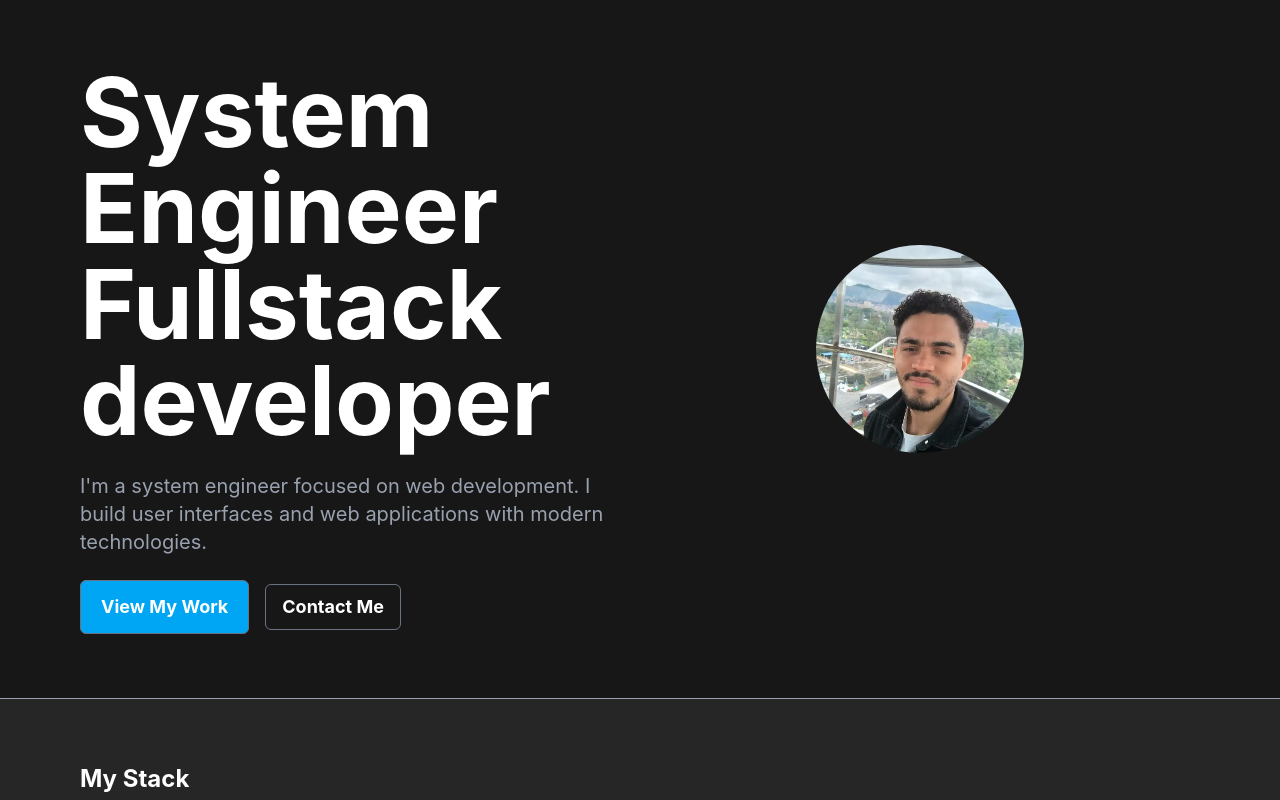
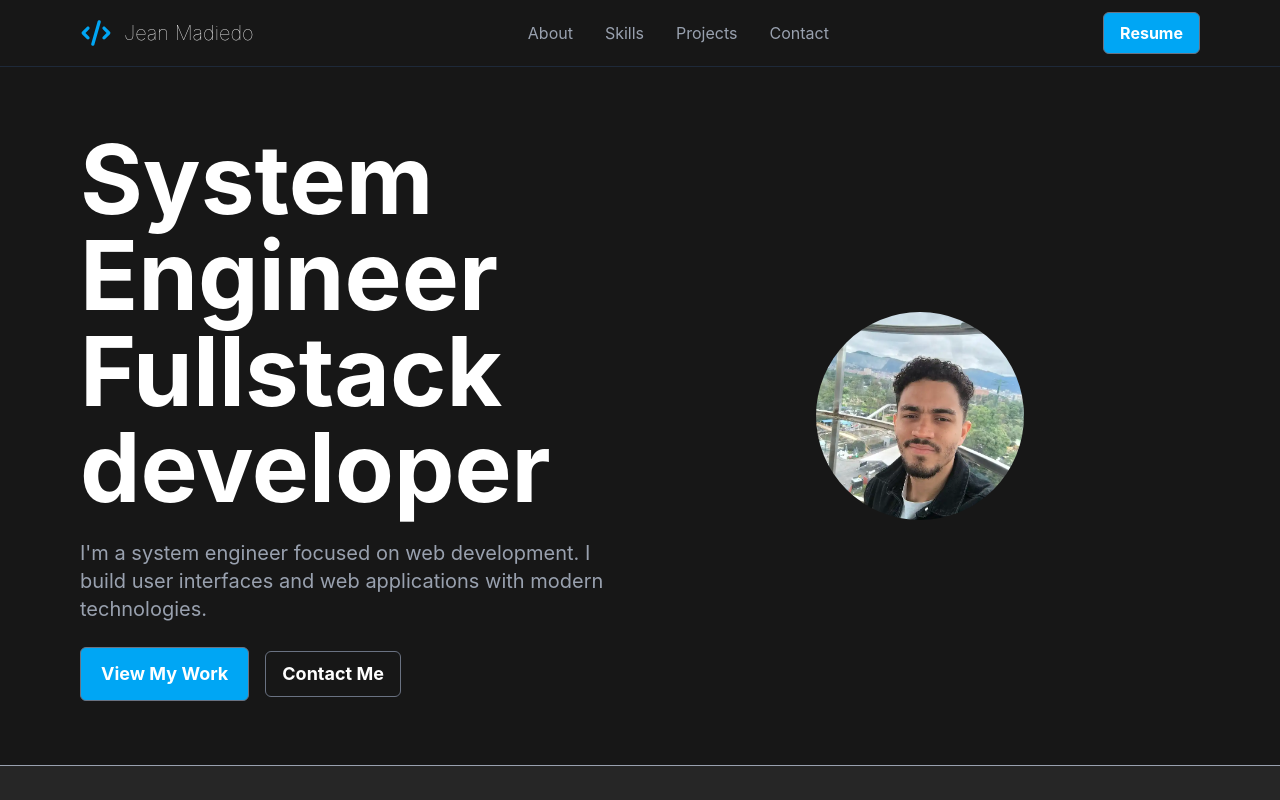
Before and after one commit to jeancmr/portfolio-react, a React (Vite) app: page / in a window 1280 px wide. Shown: the top 800 px of the page. Built offline with nearby package versions, Linux system fonts and the light colour scheme.

Commit message:
feat: add navbar

```diff
--- a/src/Portfolio.tsx
+++ b/src/Portfolio.tsx
@@ -3,10 +3,12 @@ import { Contact } from './components/sections/Contact';
 import { FeaturedProjects } from './components/sections/FeaturedProjects';
 import { Hero } from './components/sections/Hero';
 import { Stack } from './components/sections/Stack';
+import { NavBar } from './components/ui/NavBar';
 
 export const Portfolio = () => {
   return (
     <>
+      <NavBar />
       <Hero />
       <Stack />
       <About />
--- a/src/components/sections/Hero.tsx
+++ b/src/components/sections/Hero.tsx
@@ -16,9 +16,7 @@ export const Hero = () => {
             >
               View My Work
             </a>
-            {/* <button className="text-white font-bold text-lg px-4 py-2 bg-neutral-900 hover:bg-neutral-800 border border-gray-500 rounded-md cursor-pointer">
-              Contact Me
-            </button> */}
+
             <a
               href="#contact"
               className="text-white font-bold text-lg px-4 py-2 bg-neutral-900 hover:bg-neutral-800 border border-gray-500 rounded-md cursor-pointer"
--- /dev/null
+++ b/src/components/ui/NavBar.tsx
@@ -0,0 +1,42 @@
+import { iconsPath } from '../../data/iconsPath';
+
+export const NavBar = () => {
+  return (
+    <nav className="bg-neutral-900 border-b border-gray-800">
+      <header className="px-20 max-w-7xl mx-auto flex justify-between p-3">
+        <div className="flex items-center gap-3">
+          <svg
+            xmlns="http://www.w3.org/2000/svg"
+            viewBox="0 0 640 640"
+            className="w-8 h-8 fill-sky-500"
+          >
+            <path d={iconsPath.code} />
+          </svg>
+          <p className="text-white text-xl font-thin">Jean Madiedo</p>
+        </div>
+        <ul className="flex items-center gap-8 text-gray-400">
+          <li>
+            <a href="#about">About</a>
+          </li>
+          <li>
+            <a href="#skills">Skills</a>
+          </li>
+          <li>
+            <a href="#featured-projects">Projects</a>
+          </li>
+          <li>
+            <a href="#contact">Contact</a>
+          </li>
+        </ul>
+        <a
+          href="https://drive.google.com/file/d/1KezrGeYHefLAVRto3eDxiza65W4alEnk/view?usp=sharing"
+          target="_blank"
+          rel="noopener noreferrer"
+          className="text-white font-bold px-4 py-2 bg-sky-500 border hover:bg-sky-600 border-gray-500 rounded-md cursor-pointer transition-colors"
+        >
+          Resume
+        </a>
+      </header>
+    </nav>
+  );
+};
--- a/src/data/iconsPath.ts
+++ b/src/data/iconsPath.ts
@@ -1,4 +1,5 @@
 export const iconsPath = {
+  code: 'M392.8 65.2C375.8 60.3 358.1 70.2 353.2 87.2L225.2 535.2C220.3 552.2 230.2 569.9 247.2 574.8C264.2 579.7 281.9 569.8 286.8 552.8L414.8 104.8C419.7 87.8 409.8 70.1 392.8 65.2zM457.4 201.3C444.9 213.8 444.9 234.1 457.4 246.6L530.8 320L457.4 393.4C444.9 405.9 444.9 426.2 457.4 438.7C469.9 451.2 490.2 451.2 502.7 438.7L598.7 342.7C611.2 330.2 611.2 309.9 598.7 297.4L502.7 201.4C490.2 188.9 469.9 188.9 457.4 201.4zM182.7 201.3C170.2 188.8 149.9 188.8 137.4 201.3L41.4 297.3C28.9 309.8 28.9 330.1 41.4 342.6L137.4 438.6C149.9 451.1 170.2 451.1 182.7 438.6C195.2 426.1 195.2 405.8 182.7 393.3L109.3 320L182.6 246.6C195.1 234.1 195.1 213.8 182.6 201.3z',
   email:
     'M0 352L0 128C0 75 43 32 96 32l320 0c53 0 96 43 96 96l0 224c0 53-43 96-96 96l-120 0c-5.2 0-10.2 1.7-14.4 4.8L166.4 539.2c-4.2 3.1-9.2 4.8-14.4 4.8-13.3 0-24-10.7-24-24l0-72-32 0c-53 0-96-43-96-96z',
   location:
```
